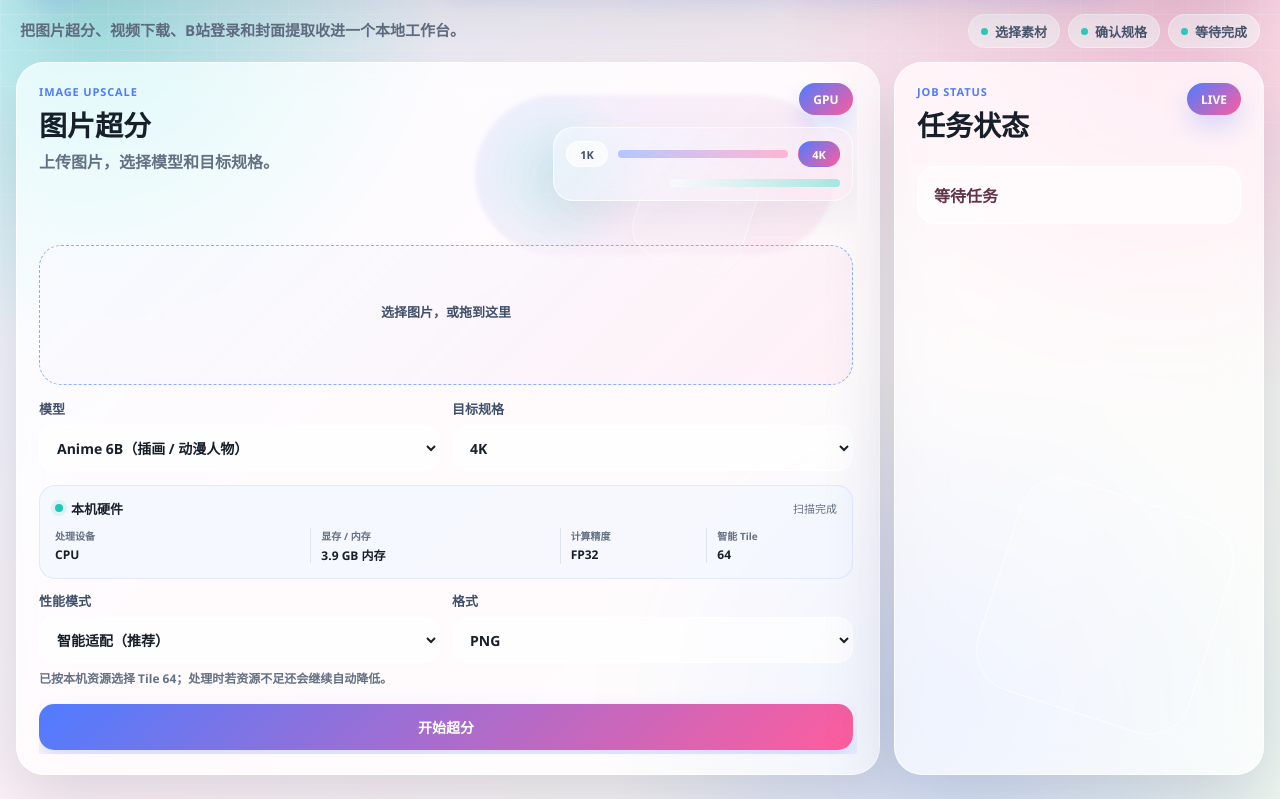
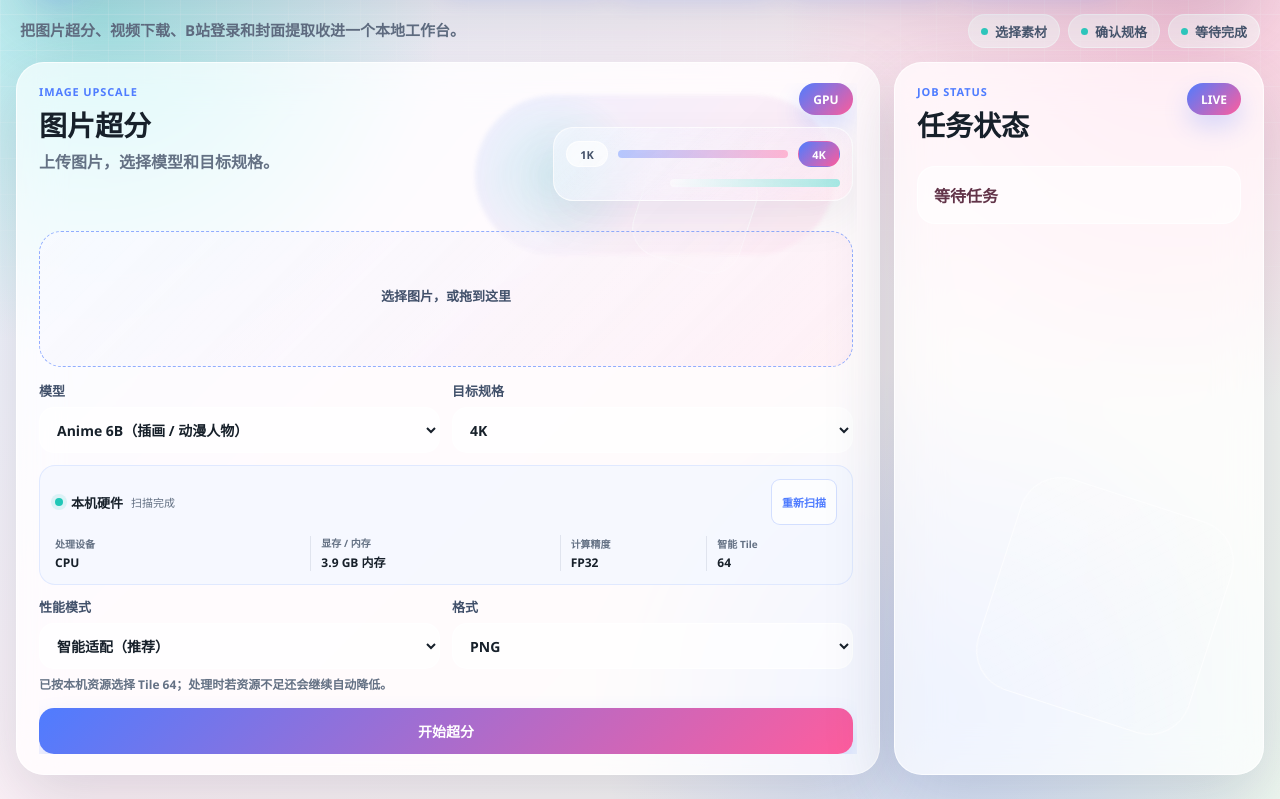
Before and after one commit to 3Takagi/audio-video-tool, a FastAPI app: page / in a window 1280 px wide. Shown: the part 94-893 px from the top of the page. Run offline with FastAPI, Linux system fonts and the light colour scheme; some libraries are stand-ins or nearby versions.

Commit message:
Add manual hardware rescan (#3)
Co-authored-by: L <L@users.noreply.github.com>

```diff
--- a/app-version.json
+++ b/app-version.json
@@ -1,6 +1,6 @@
 {
   "schema": 1,
-  "revision": 4,
-  "version": "0.1.3",
+  "revision": 5,
+  "version": "0.1.4",
   "minimum_shell_version": "0.1.0"
 }
--- a/app.py
+++ b/app.py
@@ -1655,8 +1655,8 @@ def health() -> dict:
 
 
 @app.get("/api/system/capabilities")
-def system_capabilities() -> JSONResponse:
-    hardware = detect_upscale_hardware()
+def system_capabilities(refresh: bool = False) -> JSONResponse:
+    hardware = detect_upscale_hardware(force=refresh)
     return JSONResponse(
         {
             "upscale": {
--- a/static/app.js
+++ b/static/app.js
@@ -34,6 +34,7 @@ const hardwareDevice = document.querySelector("#hardware-device");
 const hardwareMemory = document.querySelector("#hardware-memory");
 const hardwarePrecision = document.querySelector("#hardware-precision");
 const hardwareTile = document.querySelector("#hardware-tile");
+const hardwareRescan = document.querySelector("#hardware-rescan");
 const youtubePlaylist = document.querySelector("#youtube-playlist");
 const youtubeUrlInput = youtubeDownloadForm?.querySelector("input[name='url']");
 const youtubePlaylistPreview = document.querySelector("#youtube-playlist-preview");
@@ -69,11 +70,21 @@ function updatePerformanceHint() {
 performanceMode?.addEventListener("change", updatePerformanceHint);
 updatePerformanceHint();
 
-fetch("/api/system/capabilities")
-  .then((response) => response.ok ? response.json() : null)
-  .then((data) => {
+async function scanHardware(force = false) {
+  const controller = new AbortController();
+  const timeout = window.setTimeout(() => controller.abort(), 15000);
+  hardwarePanel?.classList.remove("is-ready", "is-error");
+  if (hardwareScanStatus) hardwareScanStatus.textContent = "正在扫描";
+  if (hardwareRescan) hardwareRescan.disabled = true;
+  try {
+    const response = await fetch(`/api/system/capabilities${force ? "?refresh=true" : ""}`, {
+      cache: "no-store",
+      signal: controller.signal,
+    });
+    if (!response.ok) throw new Error("Hardware scan failed");
+    const data = await response.json();
     const upscale = data?.upscale;
-    if (!upscale) return;
+    if (!upscale) throw new Error("Hardware data missing");
     hardwarePanel?.classList.add("is-ready");
     if (hardwareScanStatus) hardwareScanStatus.textContent = "扫描完成";
     if (hardwareDevice) hardwareDevice.textContent = upscale.device_name || (upscale.device === "cuda" ? "NVIDIA GPU" : "CPU");
@@ -87,10 +98,9 @@ fetch("/api/system/capabilities")
     if (performanceHint && performanceMode?.value === "adaptive") {
       performanceHint.textContent = `已按本机资源选择 Tile ${upscale.recommended_tile}；处理时若资源不足还会继续自动降低。`;
     }
-  })
-  .catch(() => {
+  } catch (error) {
     hardwarePanel?.classList.add("is-error");
-    if (hardwareScanStatus) hardwareScanStatus.textContent = "扫描不可用";
+    if (hardwareScanStatus) hardwareScanStatus.textContent = error?.name === "AbortError" ? "扫描超时" : "扫描不可用";
     if (hardwareDevice) hardwareDevice.textContent = "保守兼容模式";
     if (hardwareMemory) hardwareMemory.textContent = "未识别";
     if (hardwarePrecision) hardwarePrecision.textContent = "FP32";
@@ -98,7 +108,14 @@ fetch("/api/system/capabilities")
     if (performanceHint && performanceMode?.value === "adaptive") {
       performanceHint.textContent = "硬件检测不可用时，将采用保守的 Tile 设置。";
     }
-  });
+  } finally {
+    window.clearTimeout(timeout);
+    if (hardwareRescan) hardwareRescan.disabled = false;
+  }
+}
+
+hardwareRescan?.addEventListener("click", () => scanHardware(true));
+scanHardware(false);
 
 function activatePane(id) {
   tabButtons.forEach((button) => {
--- a/static/style.css
+++ b/static/style.css
@@ -870,10 +870,28 @@ pre {
   font-size: 13px;
 }
 
-.hardware-panel__title > span:last-child {
-  margin-left: auto;
+#hardware-scan-status {
   color: var(--muted);
   font-size: 11px;
+}
+
+.hardware-rescan {
+  width: auto;
+  min-height: 28px;
+  margin-left: auto;
+  padding: 5px 10px;
+  border: 1px solid color-mix(in srgb, var(--accent) 24%, transparent);
+  border-radius: 9px;
+  background: rgba(255,255,255,.68);
+  color: var(--accent);
+  font-size: 11px;
+  font-weight: 850;
+  box-shadow: none;
+}
+
+.hardware-rescan:disabled {
+  cursor: wait;
+  opacity: .5;
 }
 
 .hardware-panel__dot {
--- a/templates/index.html
+++ b/templates/index.html
@@ -4,7 +4,7 @@
     <meta charset="utf-8" />
     <meta name="viewport" content="width=device-width, initial-scale=1" />
     <title>音视频工具</title>
-    <link rel="stylesheet" href="/static/style.css?v=20260627-playlist-picker-2" />
+    <link rel="stylesheet" href="/static/style.css?v=20260703-hardware-scan-1" />
   </head>
   <body data-theme="aurora">
     <main class="app-shell">
@@ -98,6 +98,7 @@
                     <span class="hardware-panel__dot"></span>
                     <strong>本机硬件</strong>
                     <span id="hardware-scan-status">正在扫描</span>
+                    <button id="hardware-rescan" class="hardware-rescan" type="button">重新扫描</button>
                   </div>
                   <div class="hardware-panel__items">
                     <span><small>处理设备</small><b id="hardware-device">检测中...</b></span>
@@ -326,6 +327,6 @@
       </section>
     </main>
 
-    <script src="/static/app.js?v=20260627-playlist-picker-2"></script>
+    <script src="/static/app.js?v=20260703-hardware-scan-1"></script>
   </body>
 </html>
```
